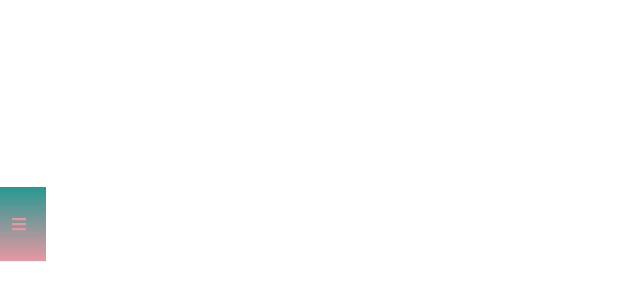
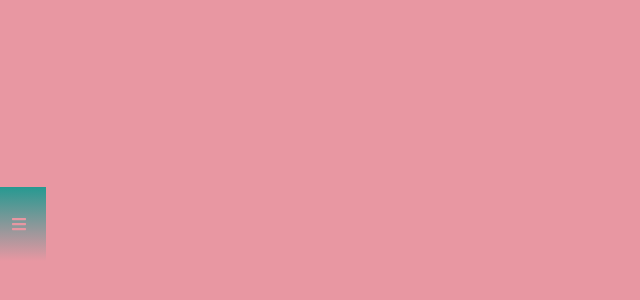
Before and after one commit to vovatum/home-tasks, a React (Create React App) app: page / in a window 1280 px wide. Shown: the part 102-402 px from the top of the page, without its empty margins (0-640 px from the left). Built offline with nearby package versions, Linux system fonts and the light colour scheme.

Commit message:
names center

```diff
--- a/src/App.jsx
+++ b/src/App.jsx
@@ -42,6 +42,7 @@ class App extends React.Component {
         return (
             <div className={styles.app}>
                 <NavBar/>
+                <NavBar/>
                 <div className={styles.days}>
                     <Route path='/monday' render={() =>
                         <div className={styles.monday}>
--- a/src/App.module.css
+++ b/src/App.module.css
@@ -1,5 +1,6 @@
 .app {
     height: 100vh;
+    background-color: #e897a2;
 }
 
 .days {
--- a/src/AppComponents/CoInBuBlock/Names/Names.module.css
+++ b/src/AppComponents/CoInBuBlock/Names/Names.module.css
@@ -1,3 +1,4 @@
 .names {
     color: #c9222a;
+    text-align: center;
 }
```
